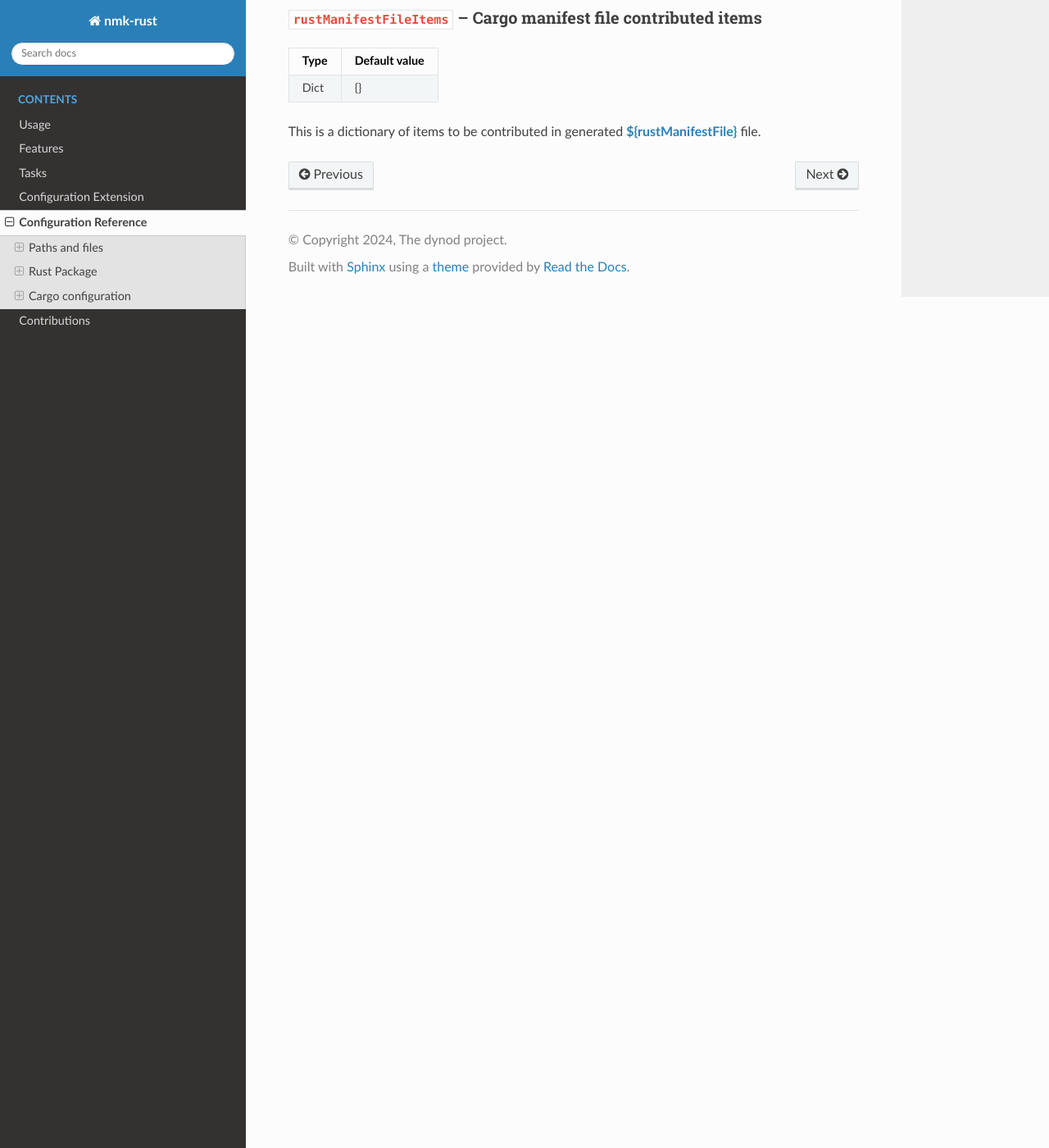
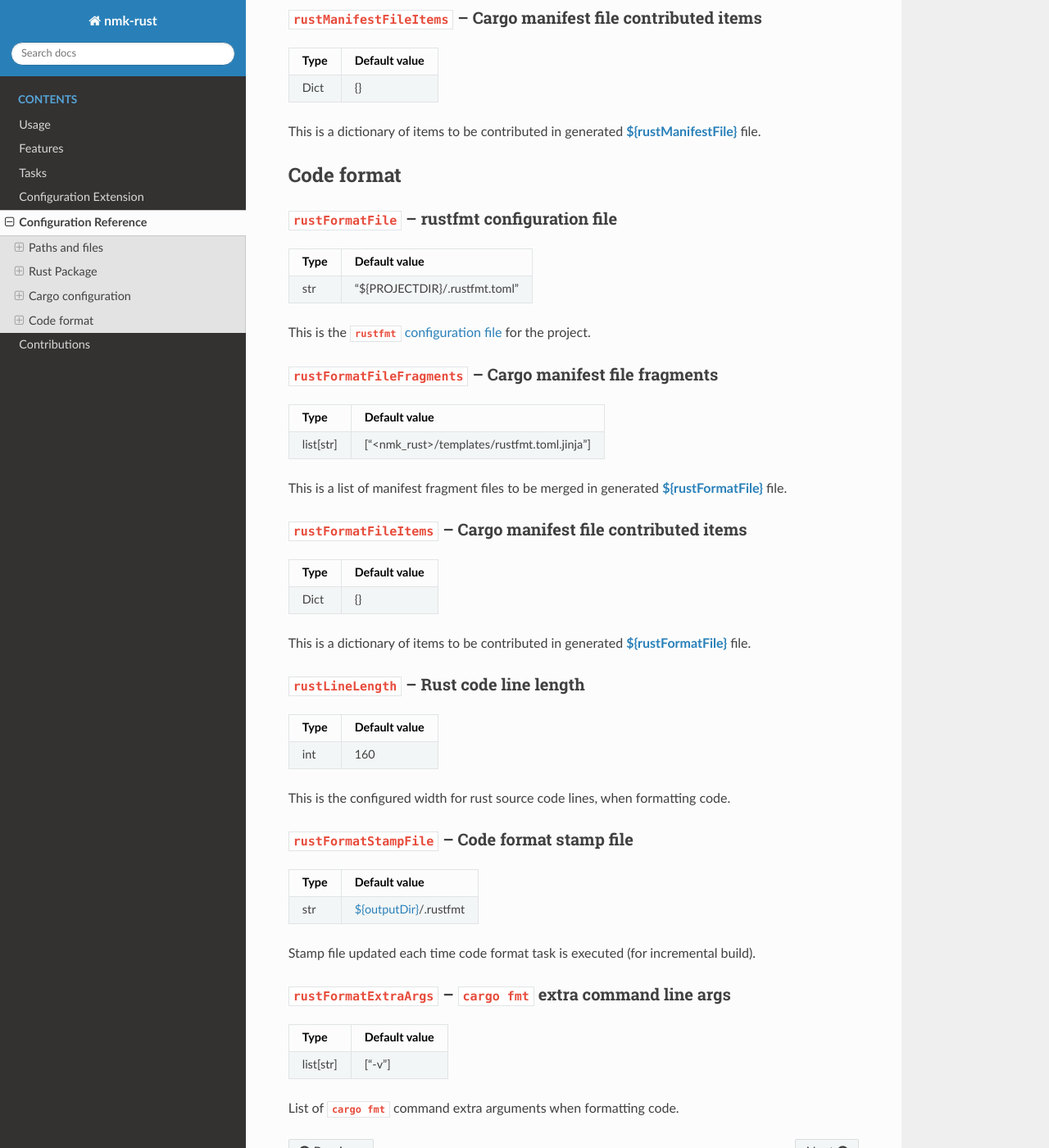
Before and after one commit to dynod/nmk-rust, a Sphinx documentation site: the page built from doc/config.md, in a window 1280 px wide and 1400 px high, scrolled down 2575 px. Shown: the whole window at 82% size. Built offline with Sphinx 7.4.7 and the Read the Docs theme 3.1.0, drawn with Linux system fonts in a browser that asks for light colours; some of the changed text lies outside the part shown.

Commit message:
Support code format

```diff
--- a/doc/config.md
+++ b/doc/config.md
@@ -117,3 +117,59 @@ This is a list of manifest fragment files to be merged in generated **{ref}`${ru
 | Dict | {}
 
 This is a dictionary of items to be contributed in generated **{ref}`${rustManifestFile}<rustManifestFile>`** file.
+
+## Code format
+
+(rustFormatFile)=
+### **`rustFormatFile`** -- rustfmt configuration file
+
+| Type | Default value |
+|-     |-
+| str  | "${PROJECTDIR}/.rustfmt.toml"
+
+This is the **`rustfmt`** [configuration file](https://rust-lang.github.io/rustfmt/) for the project.
+
+(rustFormatFileFragments)=
+### **`rustFormatFileFragments`** -- Cargo manifest file fragments
+
+| Type | Default value |
+|-     |-
+| list[str]  | ["<nmk_rust>/templates/rustfmt.toml.jinja"]
+
+This is a list of manifest fragment files to be merged in generated **{ref}`${rustFormatFile}<rustFormatFile>`** file.
+
+(rustFormatFileItems)=
+### **`rustFormatFileItems`** -- Cargo manifest file contributed items
+
+| Type | Default value |
+|-     |-
+| Dict | {}
+
+This is a dictionary of items to be contributed in generated **{ref}`${rustFormatFile}<rustFormatFile>`** file.
+
+(rustLineLength)=
+### **`rustLineLength`** -- Rust code line length
+
+| Type | Default value |
+|-     |-
+| int | 160
+
+This is the configured width for rust source code lines, when formatting code.
+
+(rustFormatStampFile)=
+### **`rustFormatStampFile`** -- Code format stamp file
+
+| Type | Default value |
+|-     |-
+| str | [${outputDir}](https://nmk-base.readthedocs.io/en/stable/config.html#outputdir-output-base-directory)/.rustfmt
+
+Stamp file updated each time code format task is executed (for incremental build).
+
+(rustFormatExtraArgs)=
+### **`rustFormatExtraArgs`** -- `cargo fmt` extra command line args
+
+| Type | Default value |
+|-     |-
+| list[str] | ["-v"]
+
+List of **`cargo fmt`** command extra arguments when formatting code.
--- a/doc/usage.md
+++ b/doc/usage.md
@@ -13,6 +13,7 @@ See [Install instructions](https://www.rust-lang.org/tools/install) for more inf
 
 Then you can start adding rust source files in your project **src** sub-folder.\
 Once done, **`nmk`** build will:
-* generate **`cargo`** tool configuration and manifest files
+* generate configuration files
+* format code
 
 See [features](features.md) for more information.
--- a/src/nmk_rust/plugin.yml
+++ b/src/nmk_rust/plugin.yml
@@ -3,6 +3,7 @@ refs:
   - pip://nmk-base!plugin.yml
   - files.yml   # Folders and files
   - cargo.yml   # Cargo files generation
+  - format.yml  # Code format handling
 
 config:
   # Plugin version
@@ -20,8 +21,8 @@ config:
   # Needs cargo on the path
   systemDeps:
     cargo:
-    apt: ["cargo"]
-    url: https://www.rust-lang.org/tools/install
+      apt: ["cargo"]
+      url: https://www.rust-lang.org/tools/install
 
   # Contribution to VSCode extensions
   vscodeExtensionsNames:
--- /dev/null
+++ b/src/nmk_rust/templates/rustfmt.toml.jinja
@@ -0,0 +1 @@
+max_width = {{ rustLineLength }}
```
Also changed, not shown: other parts of doc/config.md (+2 -2 lines), README.md (+1 -0 lines), doc/extend.md (+9 -0 lines), doc/features.md (+19 -2 lines), doc/index.md (+3 -1 lines), doc/tasks.md (+42 -0 lines), src/nmk_rust/format.yml (added, +57 -0 lines), 4 other files.
